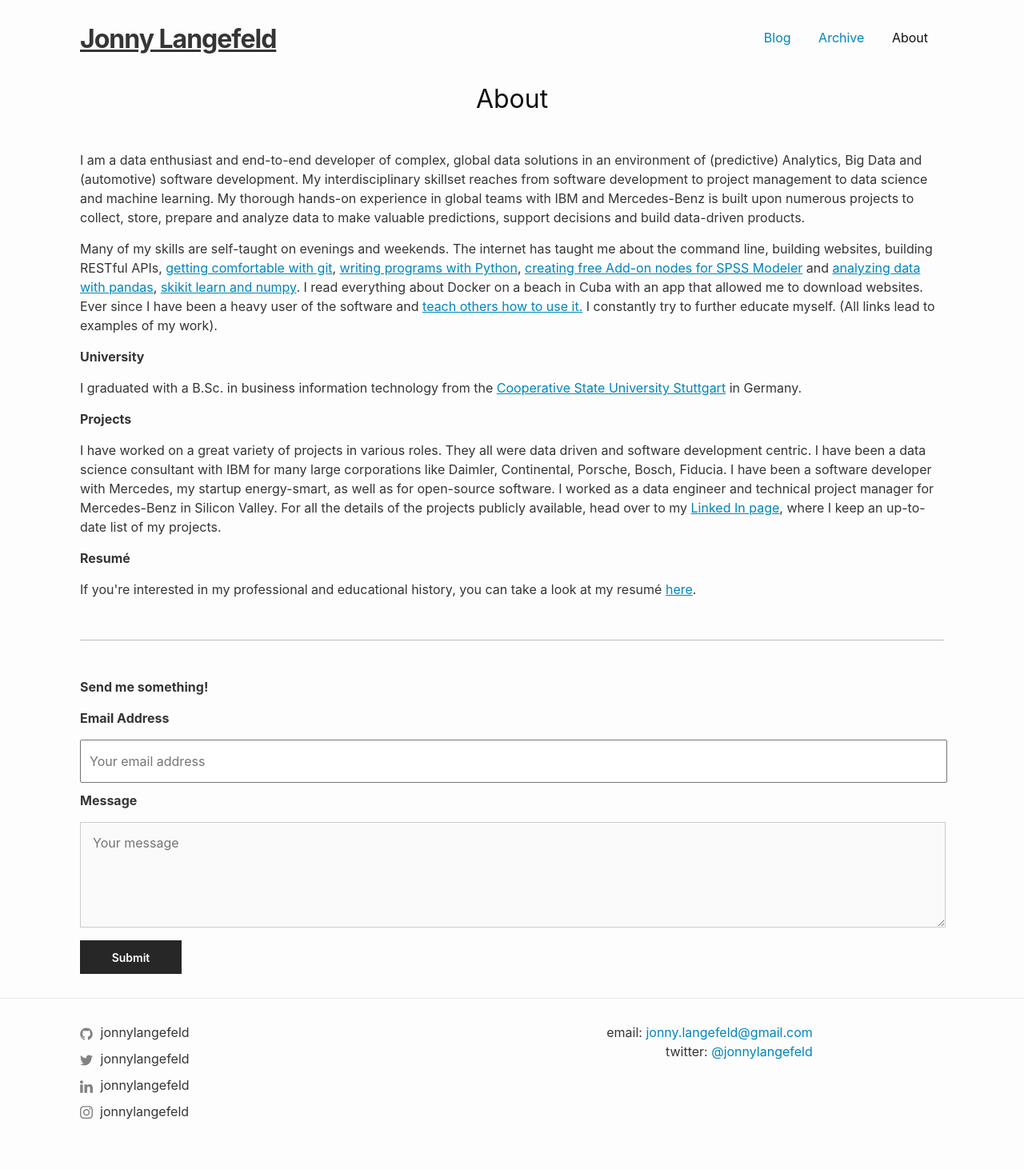
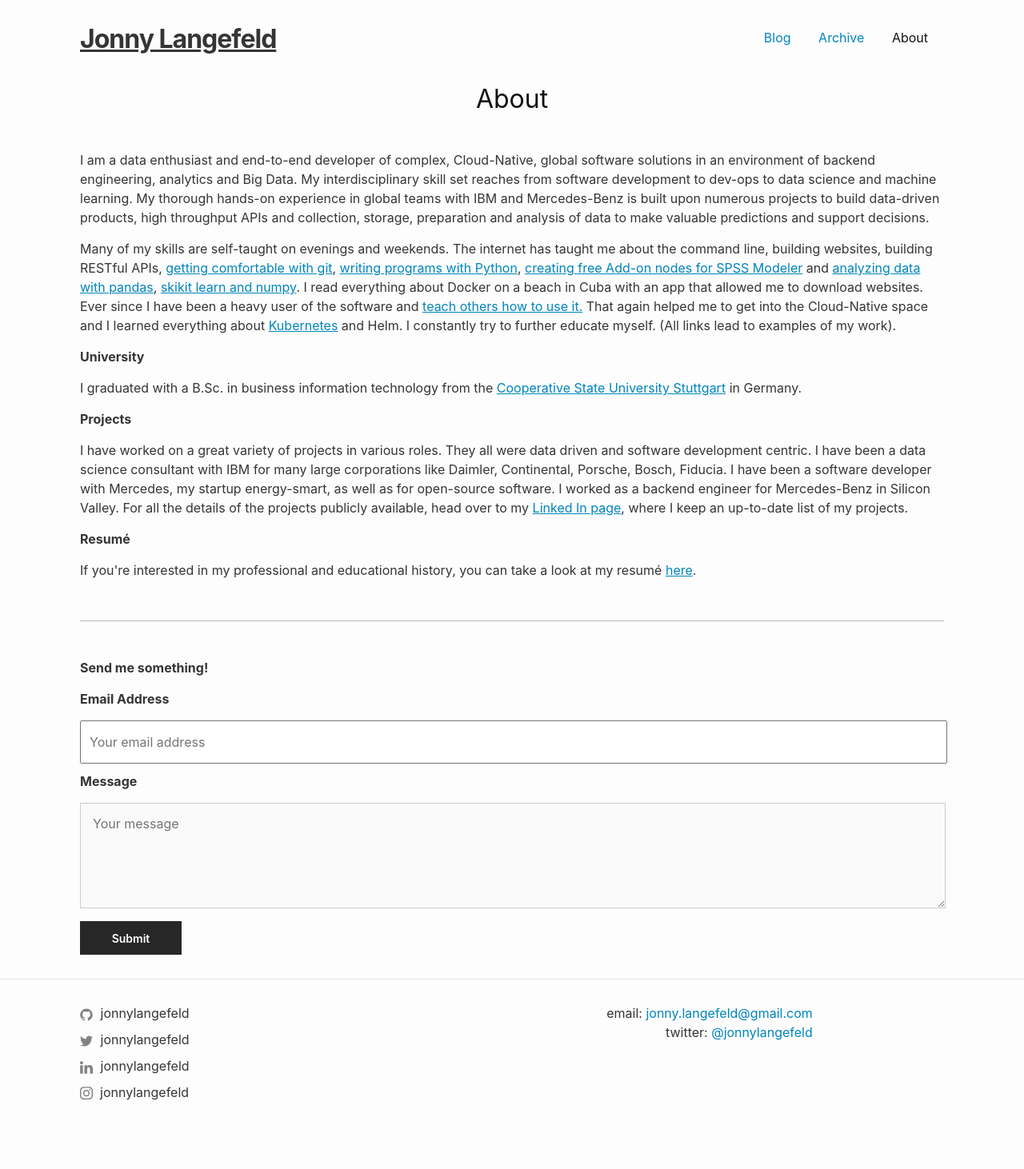
Before and after one commit to jonnylangefeld/jonnylangefeld.com, a Jekyll site: the page built from about.md, in a window 1280 px wide. Shown: the whole page at 80% size. Built offline with Jekyll 4.4.1, drawn with Linux system fonts in a browser that asks for light colours; after the commit the page ends 1438 px from its top, so only the background shows below that.

Commit message:
updates for 09/19
* update title
* update resume
* update about

```diff
--- a/_includes/sidebar.html
+++ b/_includes/sidebar.html
@@ -1,6 +1,6 @@
 <div id="sidebar">
   <h1 style="font-size: 21px;">Jonny Langefeld</h1>
-  <p>Software Engineer | Technical Project Manager | Data Scientist</p>
+  <p>Software Engineer</p>
   <p><a href="/about">Who am I?</a></p>
   <img src="/assets/Jonathan-Langefeld.jpg" />
 
--- a/about.md
+++ b/about.md
@@ -12,9 +12,9 @@ meta: {}
 <h1 style="text-align: center; margin-bottom: 40px; margin-top: -50px">About</h1>
 
 <div>
-  <p>I am a data enthusiast and end-to-end developer of complex, global data solutions in an environment of (predictive) Analytics, Big Data and (automotive) software development. My interdisciplinary skillset reaches from software development to project management to data science and machine learning. My thorough hands-on experience in global teams with IBM and Mercedes-Benz is built upon numerous projects to collect, store, prepare and analyze data to make valuable predictions, support decisions and build data-driven products.</p>
+  <p>I am a data enthusiast and end-to-end developer of complex, Cloud-Native, global software solutions in an environment of backend engineering, analytics and Big Data. My interdisciplinary skill set reaches from software development to dev-ops to data science and machine learning. My thorough hands-on experience in global teams with IBM and Mercedes-Benz is built upon numerous projects to build data-driven products, high throughput APIs and collection, storage, preparation and analysis of data to make valuable predictions and support decisions.</p>
 
-  <p>Many of my skills are self-taught on evenings and weekends. The internet has taught me about the command line, building websites, building RESTful APIs, <a href="https://github.com/jonnylangefeld">getting comfortable with git</a>, <a href="https://github.com/jonnylangefeld/ChordPro">writing programs with Python</a>, <a href="https://github.com/jonnylangefeld/SPSSTwitter">creating free Add-on nodes for SPSS Modeler</a> and <a h href="https://www.kaggle.com/jonnylangefeld/explore-dividends">analyzing data with pandas</a>, <a href="https://github.com/jonnylangefeld/learning/blob/master/Machine%20Learning/scikit-learn%20Classifier.ipynb">skikit learn and numpy</a>. I read everything about Docker on a beach in Cuba with an app that allowed me to download websites. Ever since I have been a heavy user of the software and <a href="https://www.youtube.com/watch?v=JprTjTViaEA">teach others how to use it.</a> I constantly try to further educate myself. (All links lead to examples of my work).</p>
+  <p>Many of my skills are self-taught on evenings and weekends. The internet has taught me about the command line, building websites, building RESTful APIs, <a href="https://github.com/jonnylangefeld">getting comfortable with git</a>, <a href="https://github.com/jonnylangefeld/ChordPro">writing programs with Python</a>, <a href="https://github.com/jonnylangefeld/SPSSTwitter">creating free Add-on nodes for SPSS Modeler</a> and <a h href="https://www.kaggle.com/jonnylangefeld/explore-dividends">analyzing data with pandas</a>, <a href="https://github.com/jonnylangefeld/learning/blob/master/Machine%20Learning/scikit-learn%20Classifier.ipynb">skikit learn and numpy</a>. I read everything about Docker on a beach in Cuba with an app that allowed me to download websites. Ever since I have been a heavy user of the software and <a href="https://www.youtube.com/watch?v=JprTjTViaEA">teach others how to use it.</a> That again helped me to get into the Cloud-Native space and I learned everything about <a href="https://www.udacity.com/course/scalable-microservices-with-kubernetes--ud615">Kubernetes</a> and Helm. I constantly try to further educate myself. (All links lead to examples of my work).</p>
 
   <p><b>University</b></p>
 
@@ -22,7 +22,7 @@ meta: {}
 
   <p><b>Projects</b></p>
 
-  <p>I have worked on a great variety of projects in various roles. They all were data driven and software development centric. I have been a data science consultant with IBM for many large corporations like Daimler, Continental, Porsche, Bosch, Fiducia. I have been a software developer with Mercedes, my startup energy-smart, as well as for open-source software. I worked as a data engineer and technical project manager for Mercedes-Benz in Silicon Valley. For all the details of the projects publicly available, head over to my <a href="https://www.linkedin.com/in/jonnylangefeld/" target="_blank">Linked In page</a>, where I keep an up-to-date list of my projects.</p>
+  <p>I have worked on a great variety of projects in various roles. They all were data driven and software development centric. I have been a data science consultant with IBM for many large corporations like Daimler, Continental, Porsche, Bosch, Fiducia. I have been a software developer with Mercedes, my startup energy-smart, as well as for open-source software. I worked as a backend engineer for Mercedes-Benz in Silicon Valley. For all the details of the projects publicly available, head over to my <a href="https://www.linkedin.com/in/jonnylangefeld/" target="_blank">Linked In page</a>, where I keep an up-to-date list of my projects.</p>
 
   <p><b>Resumé</b></p>
   <p>If you're interested in my professional and educational history, you can take a look at my resumé <a href="/assets/about/Resumé Jonathan Langefeld.pdf" target="_blank">here</a>.</p>
```
Also changed, not shown: 1 other file.
